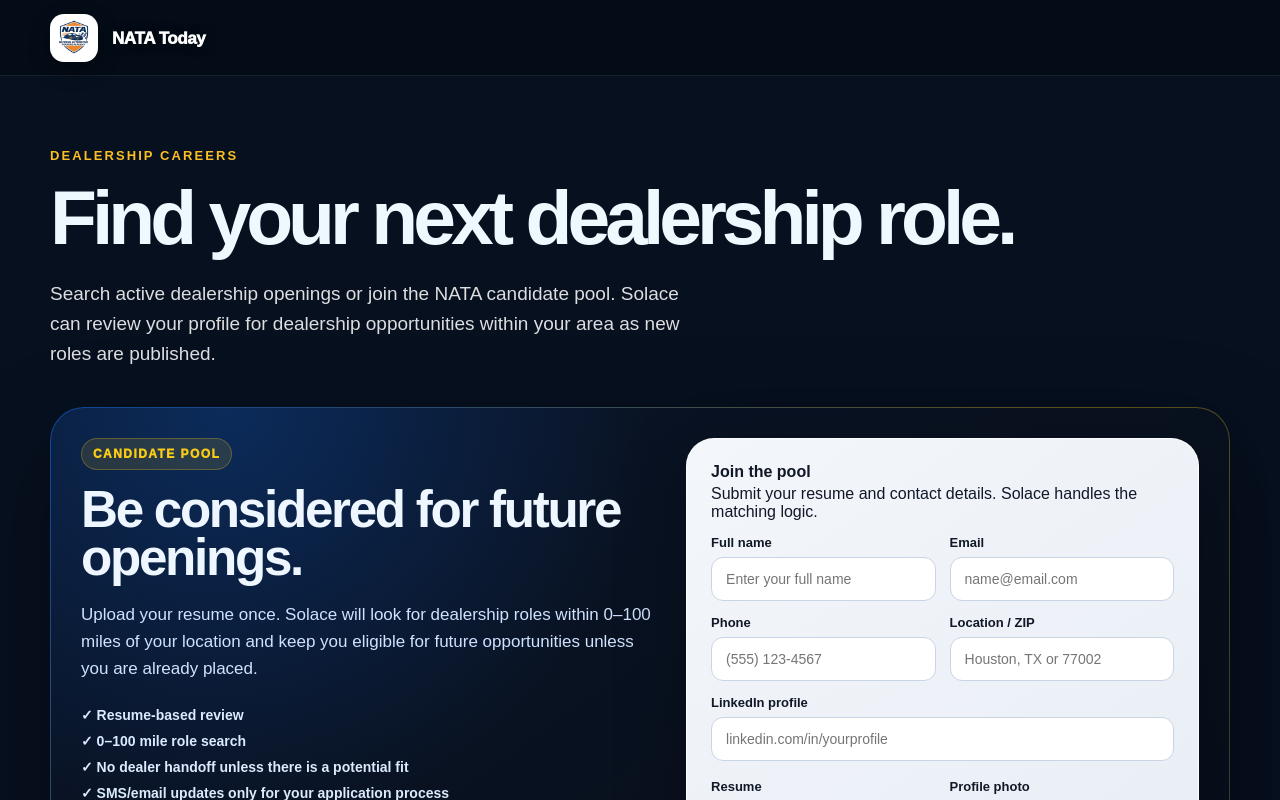
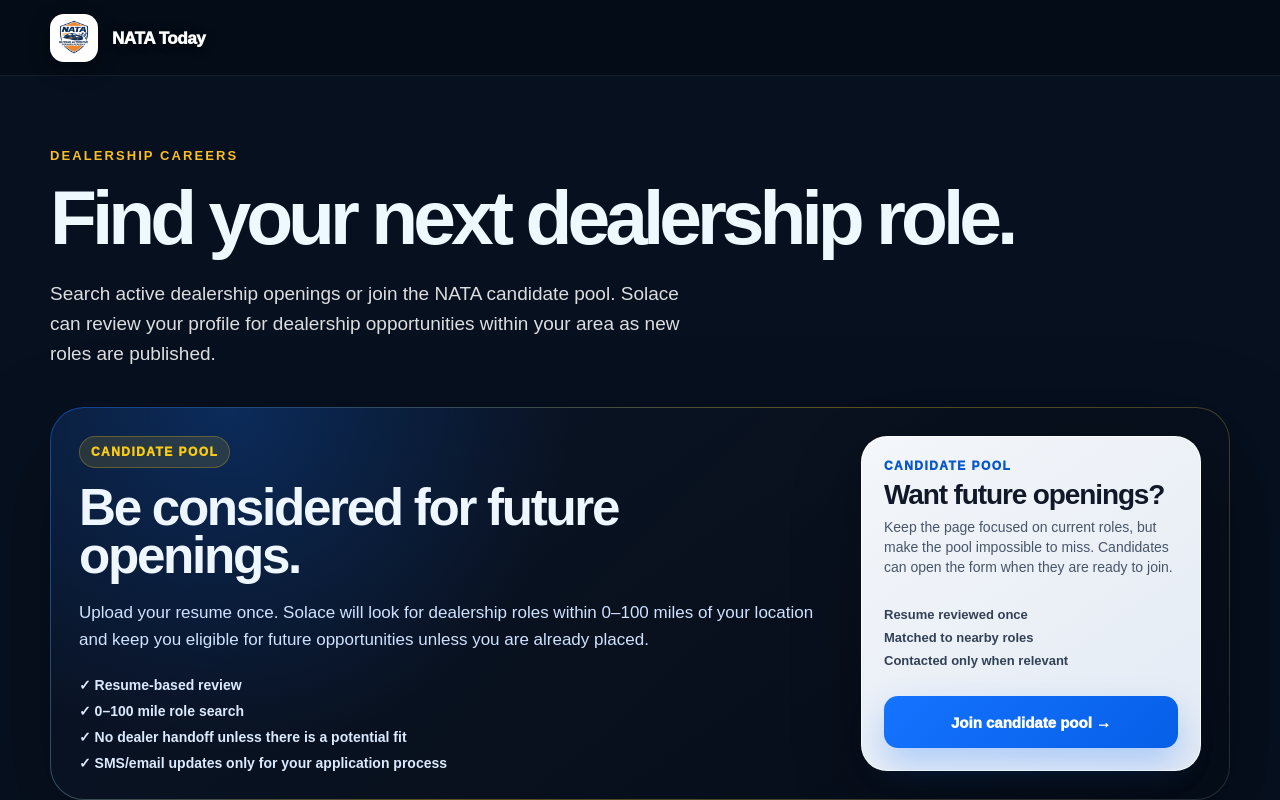
Before and after one commit to zlomke76-del/natatoday, a Next.js app: page /careers in a window 1280 px wide. Shown: the top 800 px of the page. Built offline with nearby package versions, Linux system fonts and the light colour scheme; no server answers.

Commit message:
Update page.tsx

```diff
--- a/app/careers/page.tsx
+++ b/app/careers/page.tsx
@@ -183,11 +183,42 @@ export default async function CareersPage({
               </div>
             </div>
 
-            <form
+            <div style={poolCtaCardStyle}>
+              <div style={poolCtaHeaderStyle}>
+                <div style={poolCtaEyebrowStyle}>Candidate Pool</div>
+                <h2 style={poolCtaTitleStyle}>Want future openings?</h2>
+                <p style={poolCtaCopyStyle}>
+                  Keep the page focused on current roles, but make the pool impossible to miss.
+                  Candidates can open the form when they are ready to join.
+                </p>
+              </div>
+
+              <div style={poolCtaRulesStyle}>
+                <span>Resume reviewed once</span>
+                <span>Matched to nearby roles</span>
+                <span>Contacted only when relevant</span>
+              </div>
+
+              <details style={poolPopoverDetailsStyle}>
+                <summary style={poolOpenButtonStyle}>Join candidate pool →</summary>
+                <div style={poolPopoverShadeStyle} />
+                <div style={poolPopoverPanelStyle}>
+                  <div style={poolPopoverTopStyle}>
+                    <div>
+                      <div style={poolCtaEyebrowStyle}>Candidate Pool</div>
+                      <h2 style={poolPopoverTitleStyle}>Join the NATA candidate pool.</h2>
+                      <p style={poolPopoverCopyStyle}>
+                        Submit your resume and contact details. Solace reviews the file and keeps you eligible for future dealership roles.
+                      </p>
+                    </div>
+                    <span style={poolCloseHintStyle}>Click outside or toggle the button to close</span>
+                  </div>
+
+                  <form
               method="POST"
               action="/api/nata/candidate-pool"
               encType="multipart/form-data"
-              style={poolFormStyle}
+              style={poolPopoverFormStyle}
             >
               <div style={compactPoolHeaderStyle}>
                 <strong>Join the pool</strong>
@@ -284,6 +315,9 @@ export default async function CareersPage({
                 Join candidate pool →
               </button>
             </form>
+                </div>
+              </details>
+            </div>
           </div>
         </div>
 
@@ -584,11 +618,11 @@ const candidatePoolCardStyle: CSSProperties = {
 
 const candidatePoolGridStyle: CSSProperties = {
   display: "grid",
-  gridTemplateColumns: "minmax(0, 0.9fr) minmax(420px, 0.8fr)",
-  gap: 28,
-  alignItems: "start",
+  gridTemplateColumns: "minmax(0, 1fr) minmax(280px, 340px)",
+  gap: 24,
+  alignItems: "stretch",
   borderRadius: 33,
-  padding: 30,
+  padding: 28,
   background:
     "radial-gradient(circle at 15% 0%, rgba(20,115,255,0.24), transparent 32%), linear-gradient(145deg, rgba(10,20,38,0.98), rgba(5,12,24,0.98))",
 };
@@ -627,6 +661,138 @@ const poolRulesStyle: CSSProperties = {
   color: "#dbeafe",
   fontWeight: 850,
   fontSize: 14,
+};
+
+const poolCtaCardStyle: CSSProperties = {
+  display: "flex",
+  flexDirection: "column",
+  justifyContent: "space-between",
+  gap: 18,
+  minHeight: "100%",
+  borderRadius: 26,
+  padding: 22,
+  background:
+    "linear-gradient(145deg, rgba(248,251,255,0.98), rgba(232,239,249,0.98))",
+  color: "#111827",
+  boxShadow: "0 24px 70px rgba(0,0,0,0.24)",
+  border: "1px solid rgba(255,255,255,0.88)",
+};
+
+const poolCtaHeaderStyle: CSSProperties = {
+  display: "grid",
+  gap: 8,
+};
+
+const poolCtaEyebrowStyle: CSSProperties = {
+  color: "#0757c9",
+  fontSize: 12,
+  fontWeight: 950,
+  letterSpacing: "0.12em",
+  textTransform: "uppercase",
+};
+
+const poolCtaTitleStyle: CSSProperties = {
+  margin: 0,
+  color: "#111827",
+  fontSize: 28,
+  lineHeight: 1,
+  letterSpacing: "-0.04em",
+};
+
+const poolCtaCopyStyle: CSSProperties = {
+  margin: 0,
+  color: "#475569",
+  lineHeight: 1.45,
+  fontSize: 14,
+};
+
+const poolCtaRulesStyle: CSSProperties = {
+  display: "grid",
+  gap: 8,
+  color: "#334155",
+  fontSize: 13,
+  fontWeight: 850,
+};
+
+const poolPopoverDetailsStyle: CSSProperties = {
+  position: "relative",
+};
+
+const poolOpenButtonStyle: CSSProperties = {
+  display: "flex",
+  alignItems: "center",
+  justifyContent: "center",
+  minHeight: 52,
+  width: "100%",
+  borderRadius: 14,
+  background: "linear-gradient(135deg, #1473ff, #075fe7)",
+  color: "#fff",
+  fontWeight: 950,
+  cursor: "pointer",
+  fontSize: 15,
+  boxShadow: "0 16px 34px rgba(20,115,255,0.28)",
+  listStyle: "none",
+};
+
+const poolPopoverShadeStyle: CSSProperties = {
+  position: "fixed",
+  inset: 0,
+  zIndex: 40,
+  background: "rgba(2,6,23,0.72)",
+  backdropFilter: "blur(6px)",
+};
+
+const poolPopoverPanelStyle: CSSProperties = {
+  position: "fixed",
+  top: "50%",
+  left: "50%",
+  transform: "translate(-50%, -50%)",
+  zIndex: 50,
+  width: "min(760px, calc(100vw - 32px))",
+  maxHeight: "calc(100vh - 48px)",
+  overflowY: "auto",
+  borderRadius: 28,
+  padding: 22,
+  background:
+    "linear-gradient(145deg, rgba(248,251,255,0.99), rgba(232,239,249,0.99))",
+  color: "#111827",
+  boxShadow: "0 34px 110px rgba(0,0,0,0.55)",
+  border: "1px solid rgba(255,255,255,0.9)",
+};
+
+const poolPopoverTopStyle: CSSProperties = {
+  display: "flex",
+  justifyContent: "space-between",
+  gap: 16,
+  alignItems: "flex-start",
+  marginBottom: 16,
+};
+
+const poolPopoverTitleStyle: CSSProperties = {
+  margin: "6px 0 0",
+  color: "#111827",
+  fontSize: 30,
+  lineHeight: 1,
+  letterSpacing: "-0.04em",
+};
+
+const poolPopoverCopyStyle: CSSProperties = {
+  margin: "8px 0 0",
+  color: "#475569",
+  lineHeight: 1.45,
+  fontSize: 14,
+};
+
+const poolCloseHintStyle: CSSProperties = {
+  color: "#64748b",
+  fontSize: 12,
+  fontWeight: 800,
+  whiteSpace: "nowrap",
+};
+
+const poolPopoverFormStyle: CSSProperties = {
+  display: "grid",
+  gap: 0,
 };
 
 const poolFormStyle: CSSProperties = {
```
